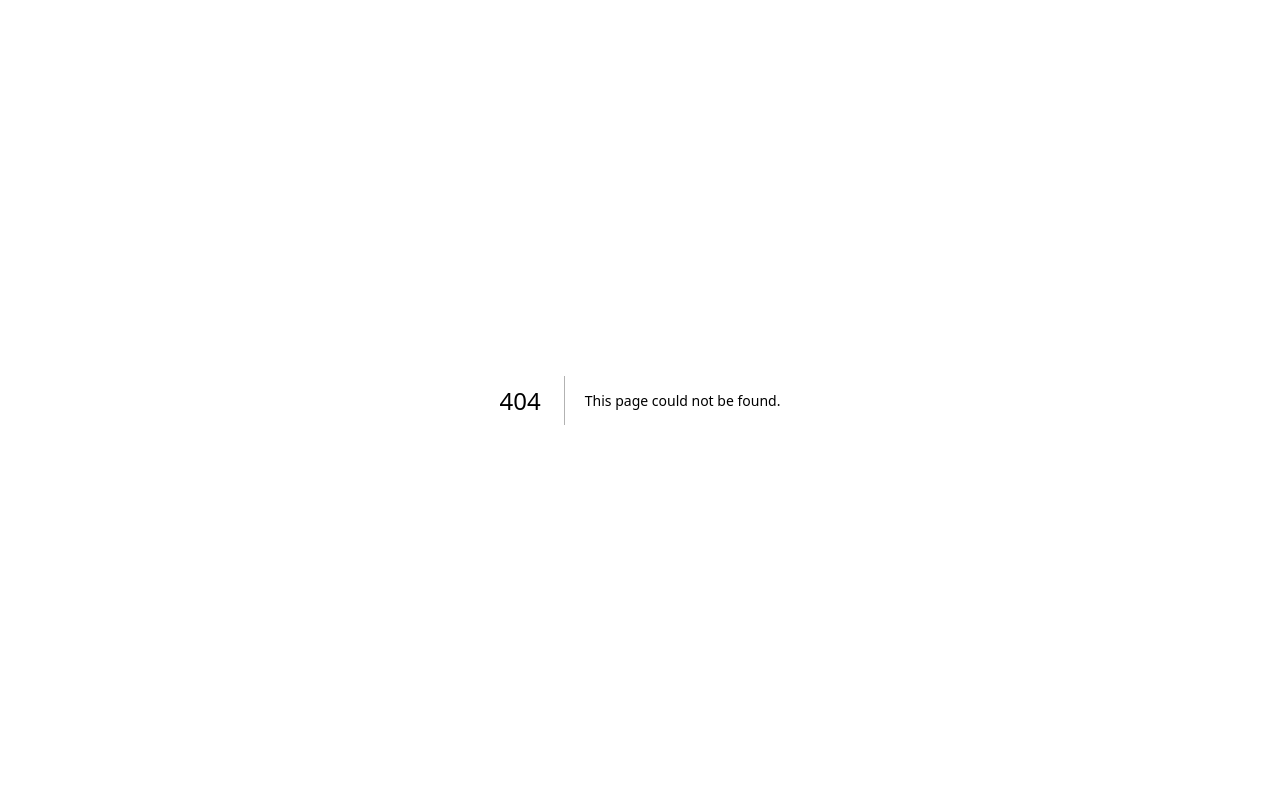
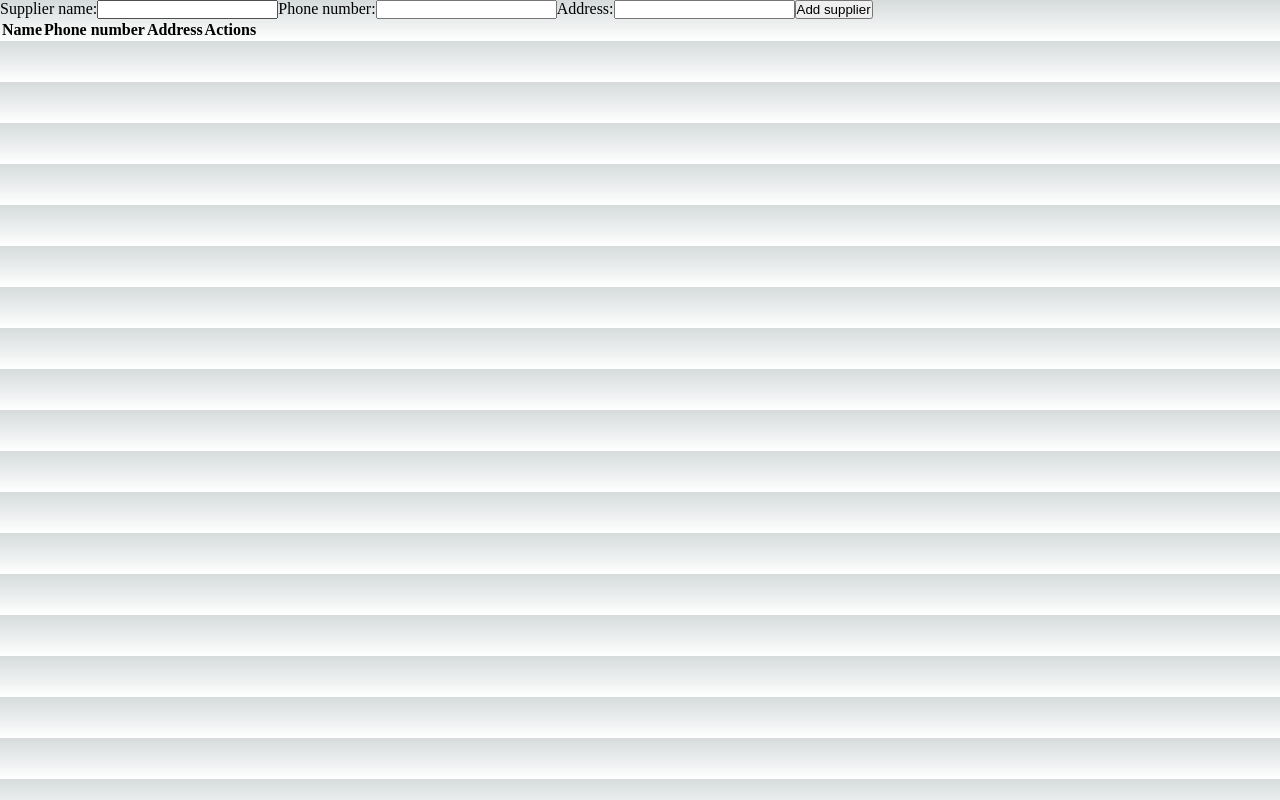
Before and after one commit to MinKhantKyaw5006/stock-final-6410935, a Next.js app: page /components/SupplierTable in a window 1280 px wide. Before the commit this address had no page. Built offline with nearby package versions, Linux system fonts and the light colour scheme.

Commit message:
update supplier table

```diff
--- /dev/null
+++ b/pages/components/SupplierTable.js
@@ -0,0 +1,65 @@
+import { useState } from 'react';
+
+function SupplierTable() {
+  const [suppliers, setSuppliers] = useState([]);
+  const [name, setName] = useState('');
+  const [phoneNumber, setPhoneNumber] = useState('');
+  const [address, setAddress] = useState('');
+
+  function handleSubmit(event) {
+    event.preventDefault();
+    const newSupplier = { name, phoneNumber, address };
+    setSuppliers([...suppliers, newSupplier]);
+    setName('');
+    setPhoneNumber('');
+    setAddress('');
+  }
+
+  function handleDelete(index) {
+    const newSuppliers = [...suppliers];
+    newSuppliers.splice(index, 1);
+    setSuppliers(newSuppliers);
+  }
+
+  return (
+    <div>
+      <form onSubmit={handleSubmit}>
+        <label>
+          Supplier name:
+          <input type="text" value={name} onChange={event => setName(event.target.value)} />
+        </label>
+        <label>
+          Phone number:
+          <input type="text" value={phoneNumber} onChange={event => setPhoneNumber(event.target.value)} />
+        </label>
+        <label>
+          Address:
+          <input type="text" value={address} onChange={event => setAddress(event.target.value)} />
+        </label>
+        <button type="submit">Add supplier</button>
+      </form>
+      <table>
+        <thead>
+          <tr>
+            <th>Name</th>
+            <th>Phone number</th>
+            <th>Address</th>
+            <th>Actions</th>
+          </tr>
+        </thead>
+        <tbody>
+          {suppliers.map((supplier, index) => (
+            <tr key={index}>
+              <td>{supplier.name}</td>
+              <td>{supplier.phoneNumber}</td>
+              <td>{supplier.address}</td>
+              <td><button onClick={() => handleDelete(index)}>Delete</button></td>
+            </tr>
+          ))}
+        </tbody>
+      </table>
+    </div>
+  );
+}
+
+export default SupplierTable;
```
Also changed, not shown: pages/index.js (+2 -101 lines).
